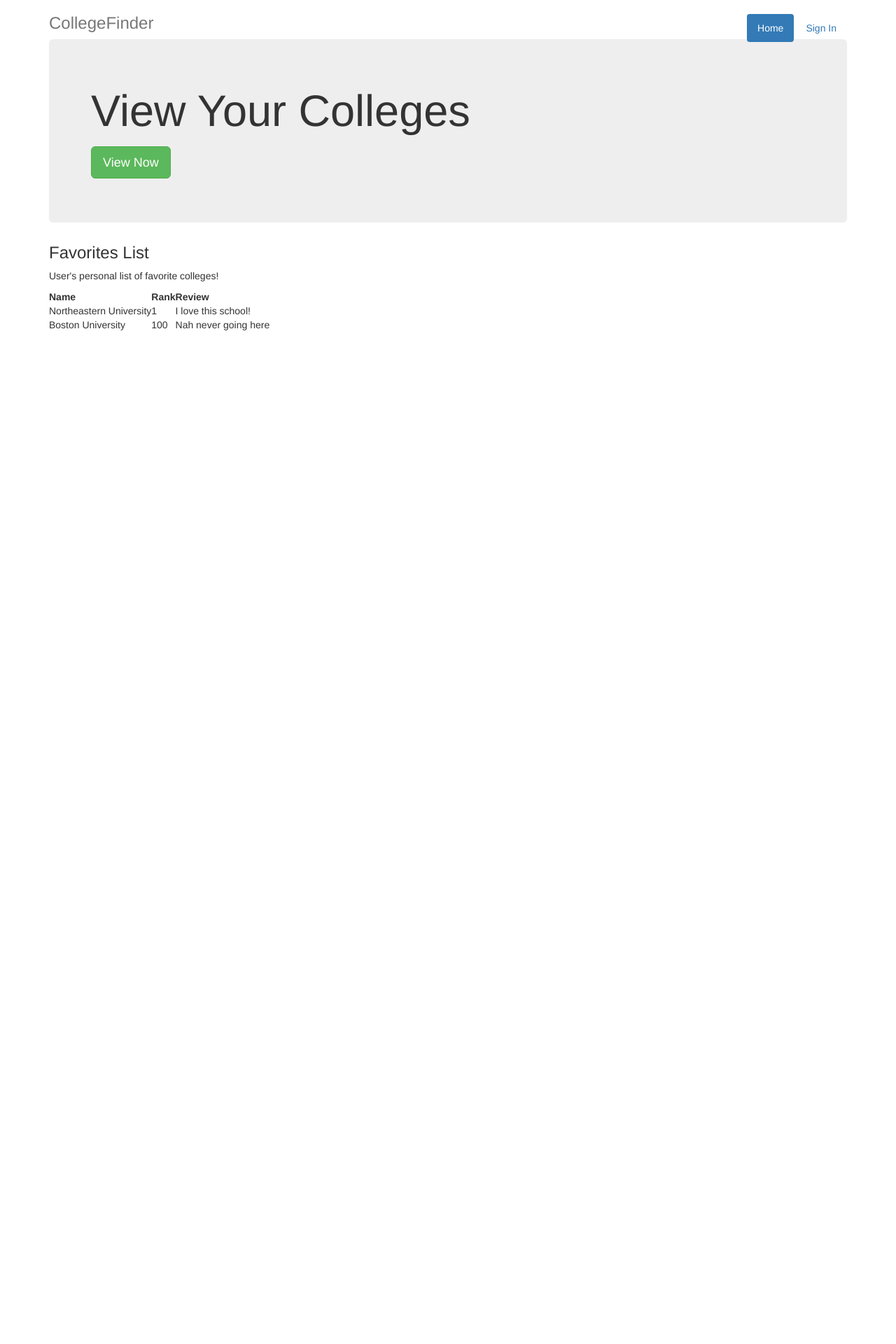
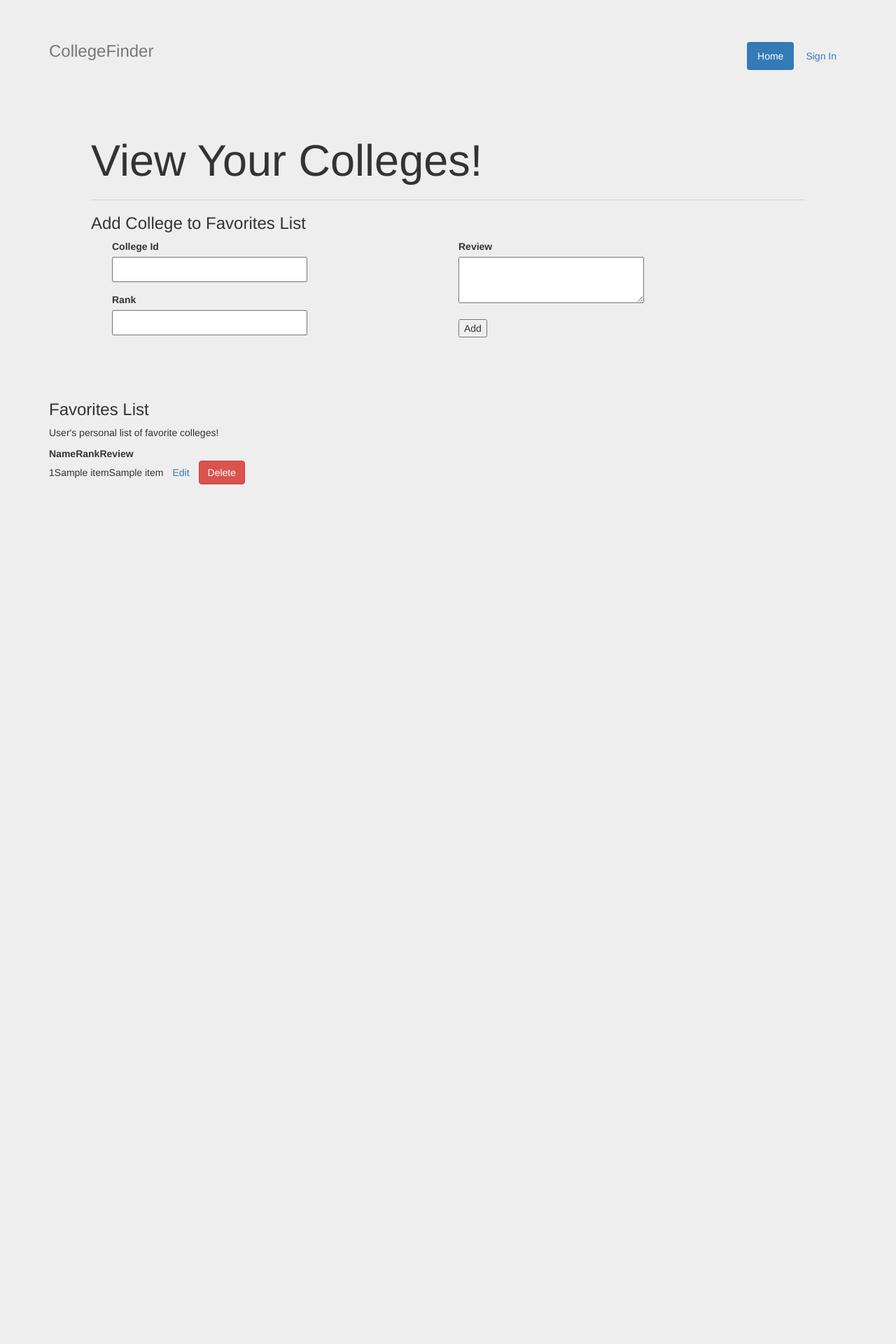
Before and after one commit to VKong6019/CollegeTracker, a Flask app: template templates/index.html in a window 1280 px wide. Shown: the top 1920 px of the page at 70% size. Run offline with Flask 2, Linux system fonts and the light colour scheme; the template is opened without the code that fills it: values that come from a table or form of the project are taken from there, most other values are stand-ins (such as "Sample title", 1, 10 or a date in 2020); some libraries are stand-ins or nearby versions.

Commit message:
sign in page and jinja implemented

```diff
--- a/static/style.css
+++ b/static/style.css
@@ -1,8 +1,52 @@
+body {
+  padding-top: 50px;
+}
+
 table tbody, thead {
     display: block;
 }
 
 table tbody {
-    overflow: auto;
     height: 500vh;
 }
+
+body {
+  padding-top: 40px;
+  padding-bottom: 40px;
+  background-color: #eee;
+}
+
+.form-signin {
+  max-width: 330px;
+  padding: 15px;
+  margin: 0 auto;
+}
+.form-signin .form-signin-heading,
+.form-signin .checkbox {
+  margin-bottom: 10px;
+}
+.form-signin .checkbox {
+  font-weight: normal;
+}
+.form-signin .form-control {
+  position: relative;
+  height: auto;
+  -webkit-box-sizing: border-box;
+     -moz-box-sizing: border-box;
+          box-sizing: border-box;
+  padding: 10px;
+  font-size: 16px;
+}
+.form-signin .form-control:focus {
+  z-index: 2;
+}
+.form-signin input[type="email"] {
+  margin-bottom: -1px;
+  border-bottom-right-radius: 0;
+  border-bottom-left-radius: 0;
+}
+.form-signin input[type="password"] {
+  margin-bottom: 10px;
+  border-top-left-radius: 0;
+  border-top-right-radius: 0;
+}
--- a/templates/index.html
+++ b/templates/index.html
@@ -4,7 +4,7 @@
 <head>
     <title>CollegeTracker</title>
     <link href="http://netdna.bootstrapcdn.com/bootstrap/3.0.0/css/bootstrap.min.css" rel="stylesheet" media="screen">
-    <link href="static/style.css" rel="stylesheet" type="text/css">
+    <link href="{{ url_for('static',filename='static/style.css') }}" rel="stylesheet" type="text/css">
 </head>
 
 <body>
@@ -12,41 +12,63 @@
     <div class="header">
         <nav class="fixed">
             <ul class="nav nav-pills pull-right">
-                <li role="presentation" class="active"><a href="#">Home</a>
+                <li role="presentation" class="active"><a href="/">Home</a>
                 </li>
-                <li role="presentation"><a href="#">Sign In</a>
+                <li role="presentation"><a href="/login">Sign In</a>
                 </li>
             </ul>
         </nav>
         <h3 class="text-muted">CollegeFinder</h3>
     </div>
-
+    <hr>
     <div class="jumbotron">
-        <h1>View Your Colleges</h1>
+        <h1>View Your Colleges!</h1>
         <p class="lead"></p>
-        <p><a class="btn btn-lg btn-success" href="showSignUp" role="button">View Now</a>
         </p>
+        <hr>
+        <h3>Add College to Favorites List</h3>
+        <div class="container">
+            <form method="POST" action="{{ url_for('main') }}">
+                <div class="div col-md-6">
+                    {{ form.csrf_token }}
+                    {{ form.college_id.label }}
+                    <p>{{ form.college_id }}</p>
+                    {{ form.rank.label }}
+                    <p>{{ form.rank }}</p>
+                </div>
+                <div class="div col-md-6">
+                    {{ form.review.label }}
+                    <p>{{ form.review }}</p>
+                    {{ form.submit }}
+                </div>
+            </form>
+        </div>
     </div>
 
     <div class="favorites">
         <h3>Favorites List</h3>
         <p>User's personal list of favorite colleges!</p>
         <table style="width:100%">
+            <thead>
             <tr>
                 <th>Name</th>
                 <th>Rank</th>
                 <th>Review</th>
             </tr>
+            </thead>
+            <tbody>
+            {% block user_favs %}
+            {% for item_id, item in favs.items() %}
             <tr>
-                <td>Northeastern University</td>
-                <td>1</td>
-                <td>I love this school!</td>
+                <td>{{ item[0] }}</td>
+                <td>{{ item[1] }}</td>
+                <td>{{ item[2] }}</td>
+                <td><a class="btn btn-secondary" id="edit">Edit</a></td>
+                <td><a class="btn btn-danger" id="delete">Delete</a></td>
             </tr>
-            <tr>
-                <td>Boston University</td>
-                <td>100</td>
-                <td>Nah never going here</td>
-            </tr>
+            </tbody>
+            {% endfor %}
+            {% endblock user_favs %}
         </table>
     </div>
 
@@ -64,7 +86,7 @@
                 <th>Price</th>
                 <th>Location</th>
                 <th>President</th>
-                <th>College Id</th>
+                <th>Id</th>
             </tr>
             </thead>
             <tbody>
```
Also changed, not shown: templates/login.html (+51 -0 lines).
